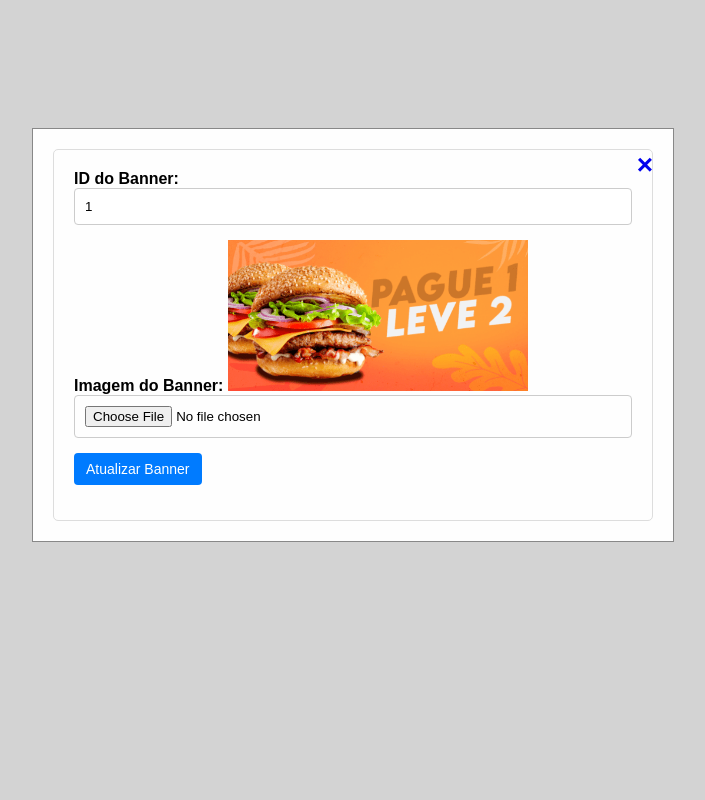
After one commit to Douglasoliveirab/delivery, a PHP site: page /delivery/painel/atualizar_banner.php?id=1 in a window 1280 px wide. The commit adds this page. Shown: the whole page, without its empty margins (287-992 px from the left). Run offline with PHP 8.4, Linux system fonts and the light colour scheme; data comes from the database, SQL or seed files in the repository.

Commit message:
feat: criado arquivos para atualizar banners

```diff
--- a/painel/all_banners.php
+++ b/painel/all_banners.php
@@ -80,9 +80,7 @@ if(isset($_SESSION['previlegios']) && $_SESSION['previlegios'] == 'admin'){
                                             <td>' . $banner['id_banner'] . '</td>
 
                                              <td>
-                                                 <button type="button" class="btn btn-primary btn-xs btn-flat">
-                                                     Editar
-                                                 </button>
+                                             <a href="atualizar_banner.php?id=' . $banner['id_banner'] . '" class="btn btn-primary btn-xs btn-flat">Editar</a>
                                                  <button type="button" class="btn btn-danger btn-xs btn-flat">
                                                      Excluir
                                                  </button>
--- /dev/null
+++ b/painel/atualizar_banner.php
@@ -0,0 +1,59 @@
+<?php
+session_start();
+include "../.env/conexao.php";
+
+if (isset($_GET['id']) && $_GET['id'] != "") {
+    $id = $_GET['id'];
+
+    // Recupere as informações do banner com base no ID do banco de dados
+    $query = $conexao->prepare("SELECT * FROM banner WHERE id_banner = ?");
+    $query->bindParam(1, $id, PDO::PARAM_INT);
+    $query->execute();
+    $banner = $query->fetch(PDO::FETCH_ASSOC);
+
+    // Preencha os campos com os valores do banner
+    $id_banner = $banner['id_banner'];
+    $img_banner = $banner['img_banner'];
+    $caminho_banner = $banner['caminho_banner'];
+
+
+    // Exiba o formulário com os campos preenchidos
+    echo '<!DOCTYPE html>
+    <html lang="en">
+    <head>
+        <meta charset="UTF-8">
+        <meta name="viewport" content="width=device-width, initial-scale=1, shrink-to-fit=no">
+        <title>Atualizar Banner</title>
+        <link rel="stylesheet" href="pianelcss/atualizar_produto.css">
+    </head>
+    <body>
+        <div id="modal" class="modal">
+            <div class="modal-content">
+                <span class="close"><a href="all_banners.php">&times;</a></span>
+                <div class="card">
+                    <form method="POST" id="form-produto" enctype="multipart/form-data" action="script_atualizacao_banner.php" class="card-body">
+                        <div class="form-group">
+                            <label for="id_banner">ID do Banner:</label>
+                            <input type="text" id="id_banner" name="id_banner" value="'.$id_banner.'" required class="form-control" readonly>
+                        </div>
+
+                        <div class="form-group">
+                            <label for="img_banner">Imagem do Banner:</label>
+                            <img src="'.$caminho_banner.'" alt="Imagem do Banner" style="max-width: 300px;">
+                            <input type="file" id="img_banner" name="img_banner" accept="image/jpeg, image/png" class="form-control-file">
+                        </div>
+
+
+
+                        <div class="form-group">
+                            <input type="submit" value="Atualizar Banner" class="btn btn-primary">
+                        </div>
+                    </form>
+                </div>
+            </div>
+        </div>
+    </body>
+    </html>
+    ';
+}
+?>
--- a/painel/atualizar_produto.php
+++ b/painel/atualizar_produto.php
@@ -42,7 +42,8 @@ if (isset($_GET['id']) && $_GET['id'] != "") {
 
                         <div class="form-group">
                             <label for="img_produto">Imagem do Produto:</label>
-                            <input type="file" id="img_produto" name="img_produto" value="'.$imgProduto.'" required class="form-control-file">
+                            <img src="'.$imgProduto.'" alt="Imagem do Produto">
+                            <input type="file" id="img_produto" name="img_produto" accept="image/jpeg, image/png" class="form-control-file">
                         </div>
 
                         <div class="form-group">
```
Also changed, not shown: painel/script_atualizacao.php (+29 -3 lines), painel/script_atualizacao_banner.php (added, +42 -0 lines), painel/banners/banner_novidades_20210506.png (added), painel/banners/promocao1.png (added), painel/produtos/refr.coca_cola_2l.jpg (added).
